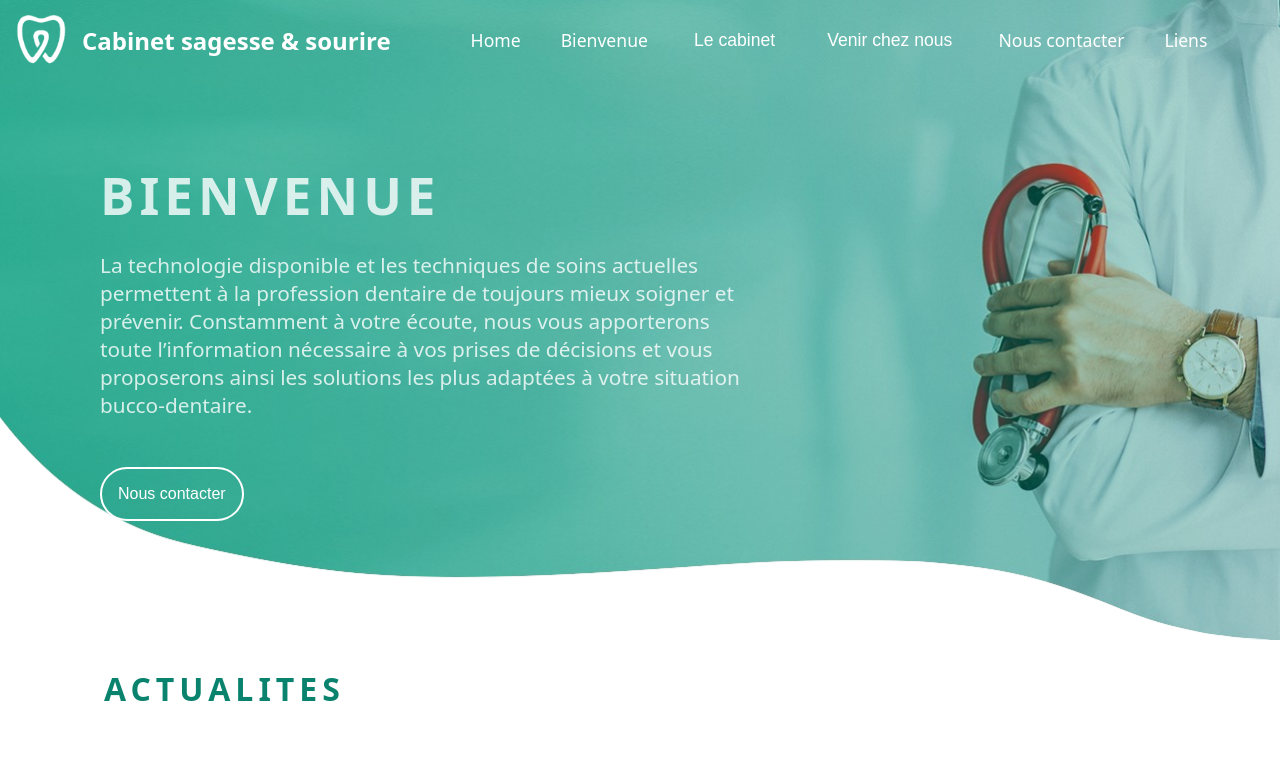
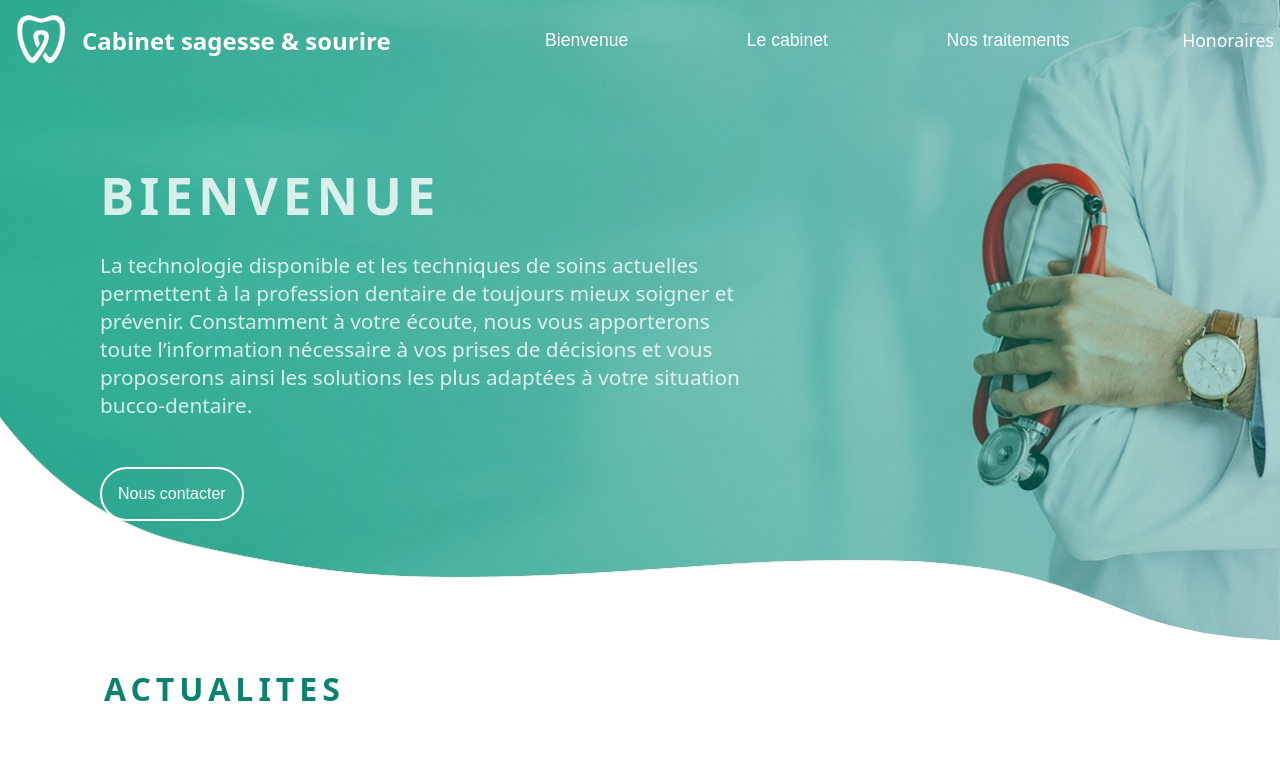
Before and after one commit to camrrx/sagesse-sourire, a React (Vite) app: page / in a window 1280 px wide. Shown: the top 758 px of the page. Built offline with nearby package versions, Linux system fonts and the light colour scheme.

Commit message:
new menu and actions on actu cards

```diff
--- a/src/Components/Actualite/Actualite.scss
+++ b/src/Components/Actualite/Actualite.scss
@@ -38,7 +38,7 @@
 			scroll-snap-align: start;
 
 			.card__image {
-				height: 25vh;
+				height: 30vh;
 			}
 
 			&:nth-child(1) .card__image {
--- a/src/Components/Actualite/Actualite.tsx
+++ b/src/Components/Actualite/Actualite.tsx
@@ -1,20 +1,38 @@
 import "./Actualite.scss";
 import { ActualitesData } from "../../assets/ActualiteData";
 
-export type actualite = {
+export interface ActualiteItem {
 	id: number;
 	title: string;
 	subtitle: string;
 	description: string;
-	document: string;
-};
+	document: {
+		title: string;
+		actions: string | { questionnairecovid: string };
+	};
+}
 
 const Actualite = () => {
+	const handleDocumentClick = (
+		actions: string | { questionnairecovid: string }
+	) => {
+		if (!actions) return;
+
+		if (typeof actions === "string") {
+			window.location.href = actions;
+		} else if (actions.questionnairecovid) {
+			const link = document.createElement("a");
+			link.href = actions.questionnairecovid;
+			link.download = "questionnairecovid.pdf";
+			link.click();
+		}
+	};
+
 	return (
 		<div className="actualite-container">
 			<h2 className="actualite-title">ACTUALITES</h2>
 			<div className="actualite-cards">
-				{ActualitesData.map((actu: actualite) => (
+				{ActualitesData.map((actu: ActualiteItem) => (
 					<div className="card">
 						<div className="card__image"></div>
 						<div className="card__content">
@@ -25,8 +43,12 @@ const Actualite = () => {
 								""
 							)}
 							<div className="card__describe">{actu.description}</div>
-							{actu.document ? (
-								<div className="card__document">{actu.document}</div>
+							{actu.document.title.length > 1 ? (
+								<div
+									className="card__document"
+									onClick={() => handleDocumentClick(actu.document.actions)}>
+									{actu.document.title}
+								</div>
 							) : (
 								<div></div>
 							)}
--- a/src/Components/Navbar/Navbar.scss
+++ b/src/Components/Navbar/Navbar.scss
@@ -1,12 +1,12 @@
-@import '../../themes.scss';
+@import "../../themes.scss";
 
 .navbar {
 	display: flex;
 	align-items: center;
+	justify-content: space-between;
 	gap: 1.5rem;
 
 	.logo-container {
-
 		display: flex;
 		justify-content: center;
 		align-items: center;
@@ -18,14 +18,10 @@
 			height: 50px;
 		}
 	}
-
 }
 
 .navbar-item {
-    padding-left: 8px;
-    padding-right: 8px;
-    padding-top: 5px;
-    padding-bottom: 5px;
+	padding: 5px 6px 5px 6px;
 	border-radius: 6px;
 	transition: 0.4s;
 	cursor: pointer;
@@ -38,8 +34,6 @@ cursor: pointer;
 			color: var(--primary-2);
 		}
 	}
-}
-
 	.navbar-link {
 		cursor: pointer;
 		background: none;
@@ -48,7 +42,6 @@ cursor: pointer;
 		color: var(--white);
 		text-decoration: none;
 		font-size: 1.1em;
-
 	}
 
 	.submenu {
@@ -58,7 +51,8 @@ cursor: pointer;
 		padding: 3px;
 		margin: 0;
 		border-radius: 6px;
-    transition: 0.2s;
+		transform: translateY(10px);
+	}
 }
 
 .navbar-item:hover .submenu {
--- a/src/assets/ActualiteData.tsx
+++ b/src/assets/ActualiteData.tsx
@@ -1,3 +1,5 @@
+import questionnairecovid from "./questionnairecovid.pdf";
+
 export const ActualitesData = [
 	{
 		id: 1,
@@ -5,7 +7,7 @@ export const ActualitesData = [
 		subtitle: "Covid 19",
 		description:
 			"Le Patient vient seul et doit être à l'heure. NI en AVANCE NI en RETARD. Port d’un masque OBLIGATOIRE. Le questionnaire ci-dessous doit être rempli et signé.",
-		document: "Questionnaire",
+		document: { title: "Questionnaire", actions: { questionnairecovid } },
 	},
 
 	{
@@ -14,7 +16,7 @@ export const ActualitesData = [
 		subtitle: "",
 		description:
 			"Depuis janvier 2020, le 100% santé est mis en place et permet un meilleur remboursement grâce au respect du contrat responsable. Pour en savoir plus, consultez notre page dédiée Honoraires.",
-		document: "Honoraires",
+		document: { title: "Honoraires", actions: "/sagesse-sourire/honoraires" },
 	},
 
 	{
@@ -23,7 +25,10 @@ export const ActualitesData = [
 		subtitle: "",
 		description:
 			"Chaque dimanche et jours fériés, de 9h à 12h, un praticien est de garde dans le département. Veuillez trouver le tableau des gardes ici Praticiens de Garde.",
-		document: "Praticiens de garde",
+		document: {
+			title: "Praticiens de garde",
+			actions: "http://www.cdocd44.fr/",
+		},
 	},
 
 	{
@@ -32,7 +37,7 @@ export const ActualitesData = [
 		subtitle: "",
 		description:
 			"Il y a du nouveau dans la prise de rendez-vous ! Vous pouvez désormais prendre vos rendez-vous avec les Docteurs MERLET et CHOTARD via Doctolib.",
-		document: "",
+		document: { title: "", actions: "" },
 	},
 
 	{
@@ -41,6 +46,6 @@ export const ActualitesData = [
 		subtitle: "",
 		description:
 			"Découvrez notre nouveau contenu : Sédation et Anesthésie. Nous y présentons l'utilisation du MEOPA et de L'anesthésie ostéocentrale .",
-		document: "MEOPA",
+		document: { title: "MEOPA", actions: "/sagesse-sourire/meopa" },
 	},
 ];
--- a/src/assets/menuItems.tsx
+++ b/src/assets/menuItems.tsx
@@ -1,11 +1,33 @@
 export const menuItems = [
-  {
-    title: "Home",
-    url: "/",
-  },
 	{
 		title: "Bienvenue",
 		url: "/bienvenue",
+		submenu: [
+			{
+				title: "Bienvenue",
+				url: "/bienvenue/",
+			},
+			{
+				title: "Actualités",
+				url: "/bienvenue/actualites",
+			},
+			{
+				title: "Equipements",
+				url: "/bienvenue/equipements",
+			},
+			{
+				title: "Venir chez nous",
+				url: "/bienvenue/venircheznous",
+			},
+			{
+				title: "Horaires",
+				url: "/bienvenue/horaire",
+			},
+			{
+				title: "Nous contacter",
+				url: "/bienvenue/nouscontacter",
+			},
+		],
 	},
 	{
 		title: "Le cabinet",
@@ -38,25 +60,33 @@ export const menuItems = [
 		],
 	},
 	{
-    title: "Venir chez nous",
-    url: "/venirChezNous",
+		title: "Nos traitements",
+		url: "/traitements",
 		submenu: [
 			{
-        title: "Plan d'accès",
-        url: "/venirChezNous/plan",
+				title: "Les implants dentaires",
+				url: "/traitements/implantsDentaires",
 			},
 			{
-        title: "Horaires",
-        url: "/venirChezNous/horaires",
+				title: "L'orthodontie",
+				url: "/traitements/orthodontie",
+			},
+			{
+				title: "La dentisterie ésthétique",
+				url: "/traitements/dentisterieEsthetique",
+			},
+			{
+				title: "Parodontie et soins",
+				url: "/traitements/parodontie",
+			},
+			{
+				title: "Gestion de la douleur",
+				url: "/traitements/gestionDouleur",
 			},
 		],
 	},
 	{
-    title: "Nous contacter",
-    url: "/nousContacter",
-  },
-  {
-    title: "Liens",
-    url: "/Liens",
+		title: "Honoraires",
+		url: "/honoraires",
 	},
 ];
```
Also changed, not shown: src/Components/Navbar/Navbar.tsx (+3 -12 lines), 1 other file (tests, documents, lock files or other folders). Lines whose indentation alone changed are shown as unchanged.
